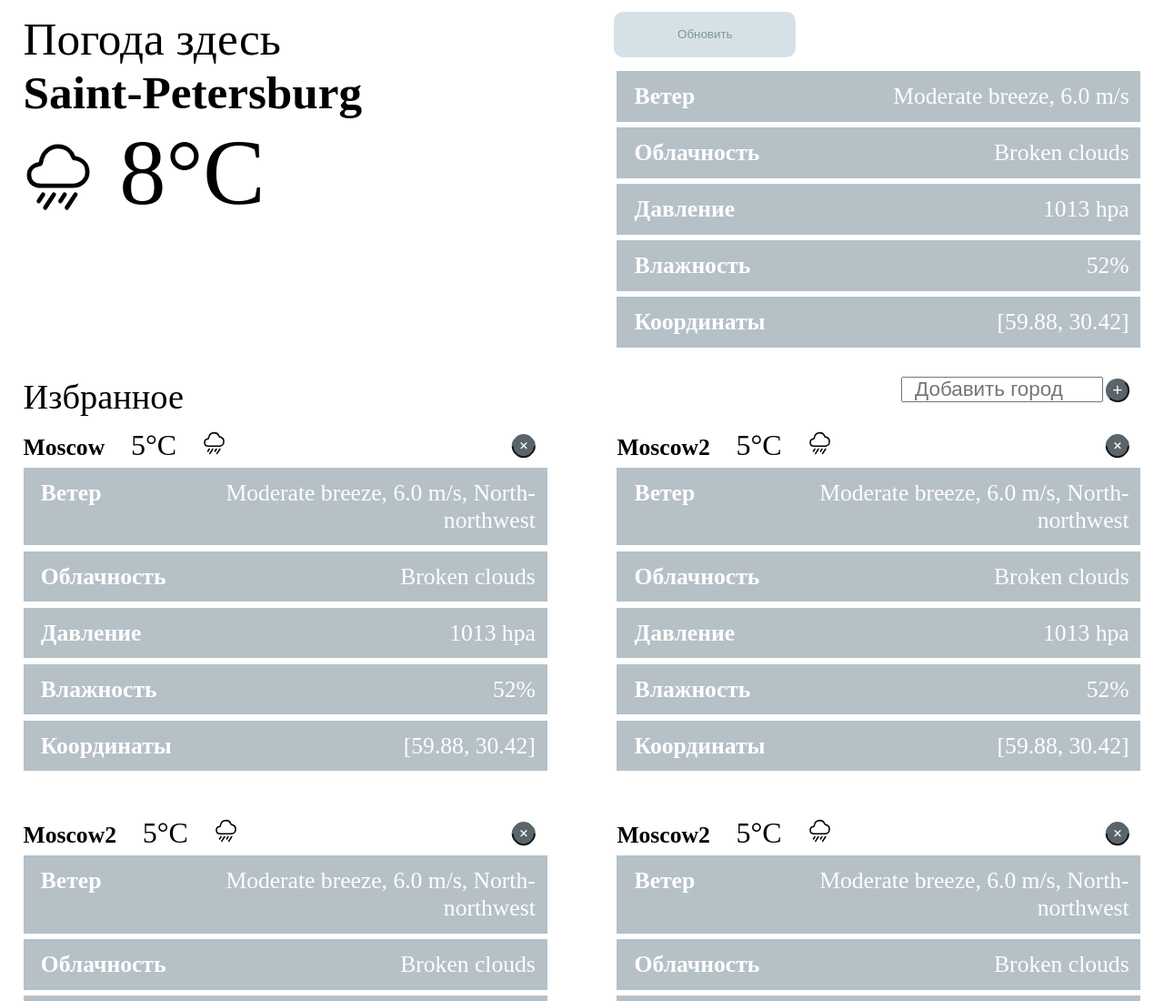
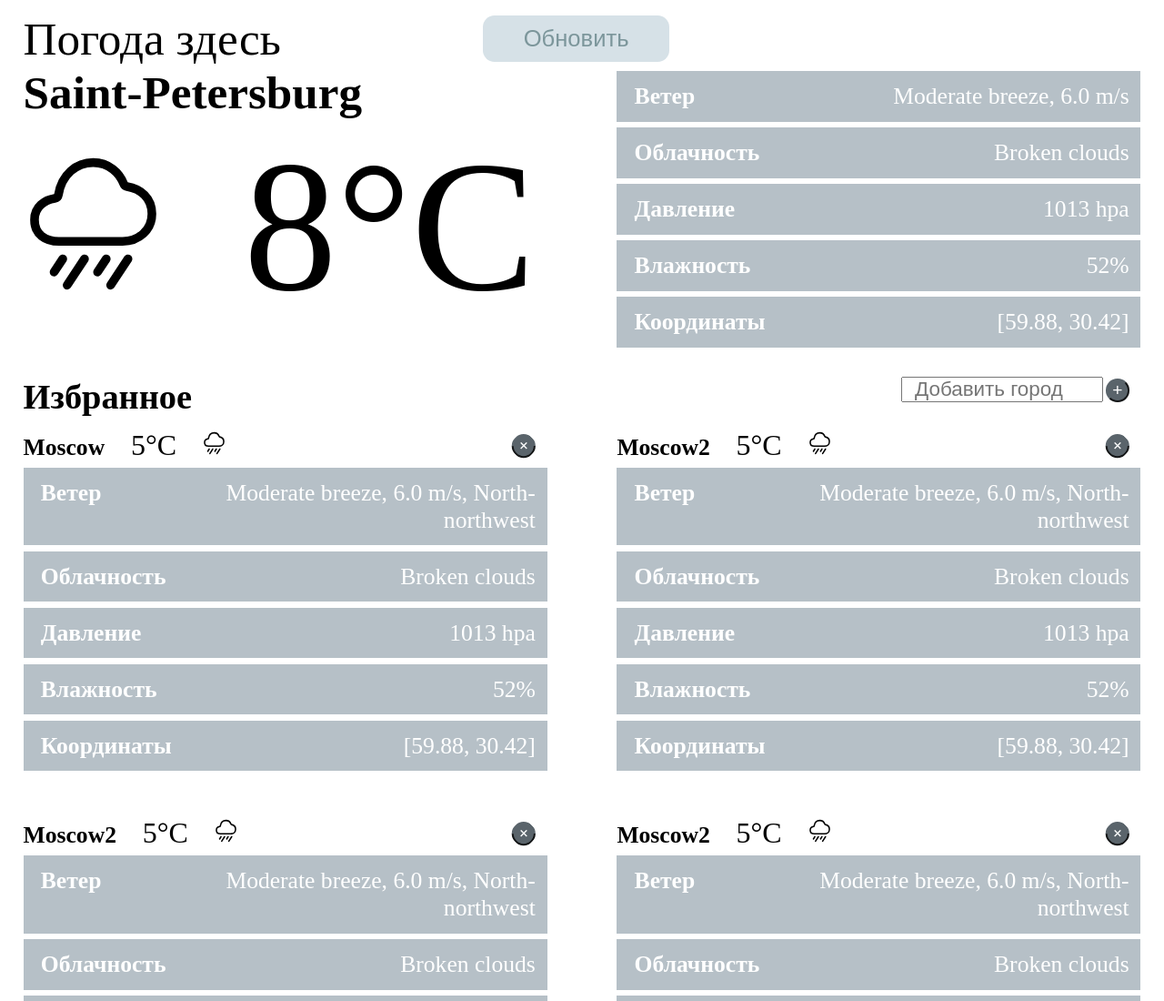
Before and after one commit to ImpurestPath/webprogramming, a plain HTML site: page index.html in a window 1280 px wide. Shown: the top 1100 px of the page at 91% size. Drawn offline with Linux system fonts and the light colour scheme.

Commit message:
Refresh button to center

```diff
--- a/index.html
+++ b/index.html
@@ -11,7 +11,6 @@
         <h1>Погода здесь</h1>
         <button id="headerbutton"><img
                 src="https://img.icons8.com/windows/452/refresh.png"><span>Обновить</span></button>
-        <div></div>
     </header>
     <main>
 
--- a/styles.css
+++ b/styles.css
@@ -1,3 +1,4 @@
+
 * {
     margin: 0;
     padding-left: 1rem;
@@ -16,28 +17,38 @@
      padding-right: 0rem;
  }
 
-h1,h2 {
-    font-size: 2rem;
-    font-weight: lighter;
-}
+
 
 header {
-    display: flex;
-    flex-direction: row;
-    justify-content: space-between;
     padding-top: 1rem;
     padding-left: 0rem;
+    display: grid;
+    grid-template-columns: 1fr 1fr 1fr;
+
 
 }
 
 header > h1 {
     font-size: 4rem;
+    font-weight: lighter;
 }
 
-header > div {
-    width: 0%;
+
+#headerbutton {
+
+    background-color: #d6e1e7;
+    color: #7c969b;
+    border: none;
+    border-radius: 1rem;
+    width: 16rem;
+    height: 4rem;
+    margin: auto;
+    font-size: 2rem;
+
 }
-
+#headerbutton img{
+    display: none;
+}
 
 .hereWeather {
     display: flex;
@@ -56,15 +67,16 @@ header > div {
 }
 .hereWeather span{
     white-space: nowrap;
-    font-size: 8rem;
+    font-size: 16rem;
     vertical-align: top;
+    float: right;
 }
 .hereWeather img{
-    height: 6rem;
-    width: 6rem;
-    padding-top: 2rem;
+    height: 12rem;
+    width: 12rem;
+    padding-top: 3rem;
     padding-left: 0rem;
-    /* padding-right: 6rem; */
+    padding-right: 2rem;
 }
 
 .weatherList {
@@ -131,7 +143,6 @@ header > div {
     display: flex;
     flex-wrap: wrap;
     -webkit-flex-wrap: wrap;
-    /* flex-direction: row; */
     justify-content: space-between;
 
 }
@@ -177,20 +188,7 @@ header > div {
     height: 2rem;
     width: 2rem;
 }
-#headerbutton {
-    padding: 0;
-    background-color: #d6e1e7;
-    color: #7c969b;
-    border: none;
-    border-radius: 10px;
-    width: 200px;
-    height: 50px;
-    text-decoration: none;
-    position: relative;
-}
-#headerbutton img{
-    display: none;
-}
+
 
 @media only screen and (min-width: 2000px ) {
     html {
@@ -208,6 +206,7 @@ header > div {
         width: 45rem;
         padding: 0rem;
         padding-top: 1rem;
+        grid-template-columns: 1fr 1fr;
     }
     header > *{
 
```
